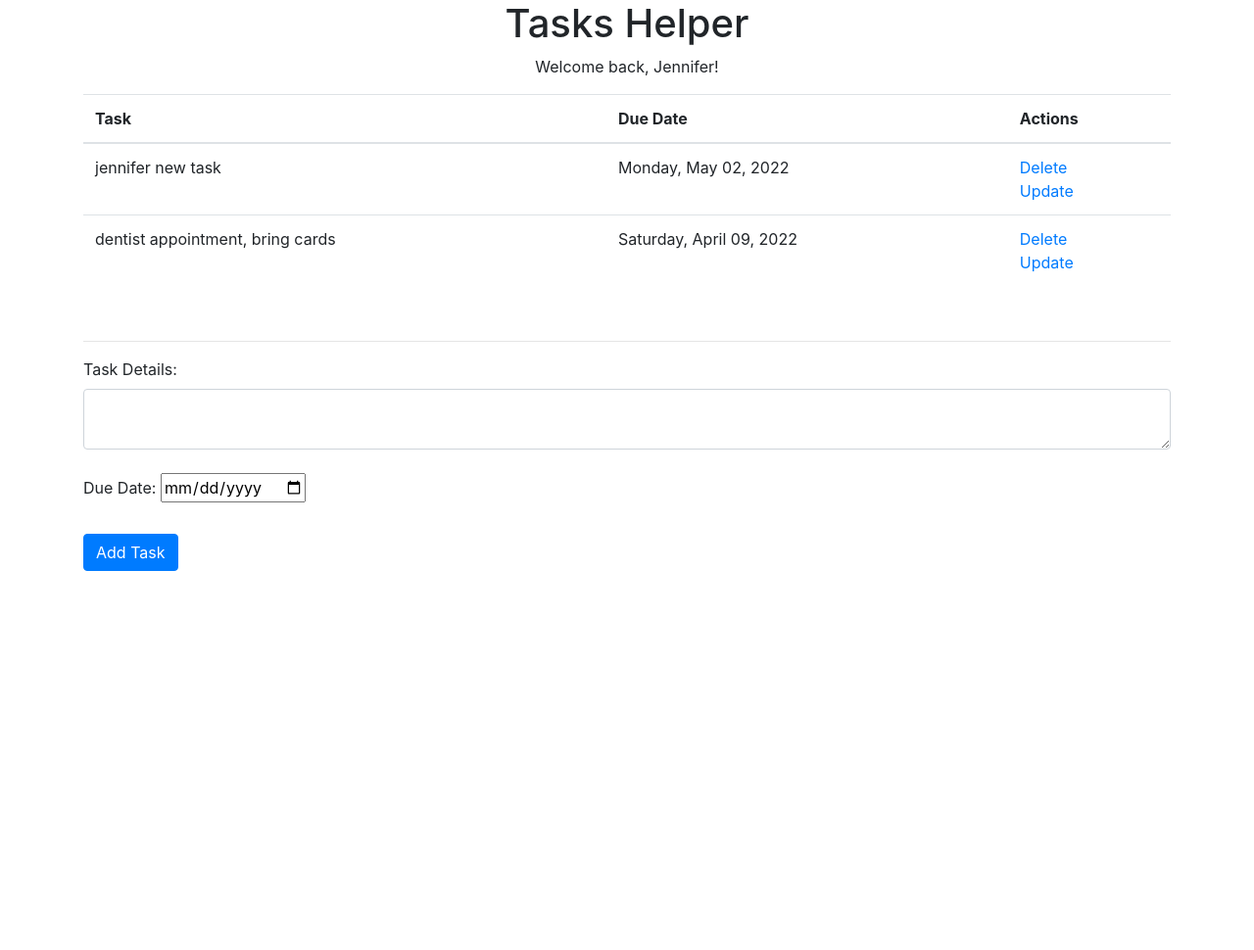
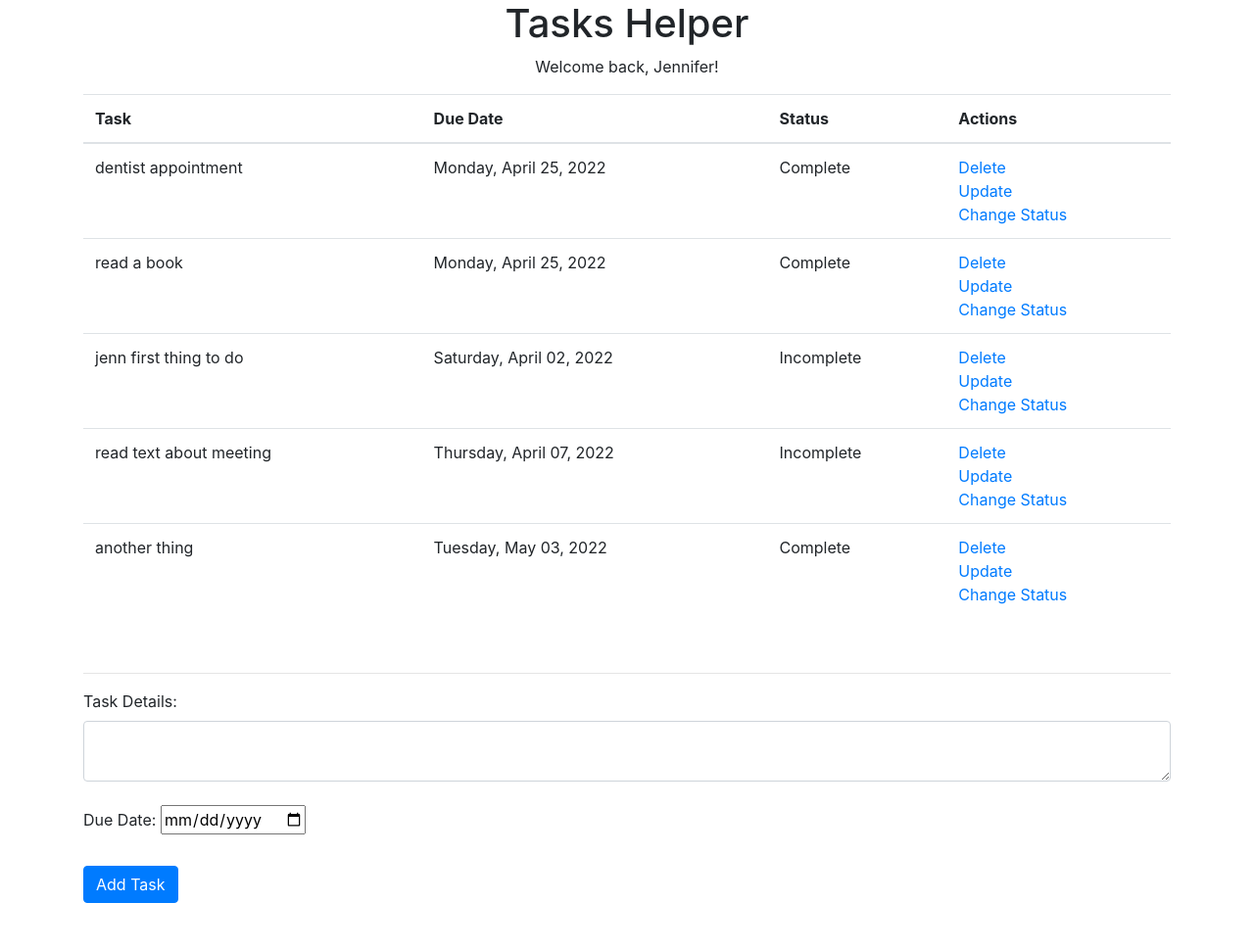
Before and after one commit to jschhie/Events-Assistant, a Flask app: page / in a window 1280 px wide. Shown: the part 56-1026 px from the top of the page at 98% size. Before the commit the page ends 639 px from the top, so only its background shows below. Run offline with Flask 2, Linux system fonts and the light colour scheme; a user stored in the database is signed in; data comes from the database, SQL or seed files in the repository; some libraries are stand-ins or nearby versions.

Commit message:
first commit to update tasks status (in/complete)

```diff
--- a/website/models.py
+++ b/website/models.py
@@ -8,7 +8,7 @@
     content = db.Column(db.String(200), nullable=False)
     due_date = db.Column(db.String(30)) # formatted str date (ex: Tuesday, April 05, 2022)
     user_id = db.Column(db.Integer, db.ForeignKey('user.id'))
-
+    status = db.Column(db.String(30), default="Incomplete") # Complete, Incomplete
 
 
 class User(db.Model, UserMixin):
--- a/website/templates/base.html
+++ b/website/templates/base.html
@@ -88,5 +88,6 @@
             integrity="sha384-JZR6Spejh4U02d8jOt6vLEHfe/JQGiRRSQQxSfFWpi1MquVdAyjUar5+76PVCmYl"
             crossorigin="anonymous"
         ></script>
+
     </body>
 </html>
--- a/website/templates/home.html
+++ b/website/templates/home.html
@@ -21,6 +21,7 @@
       <tr>
         <th> Task </th>
         <th> Due Date </th>
+        <th> Status </th>
         <th> Actions </th>
       </tr>
       </thead>
@@ -29,10 +30,13 @@
           <tr>
             <td> {{ task.content }} </td>
             <td> {{ task.due_date }} </td>
+            <td> {{ task.status }} </td>
             <td>
               <a href="/delete/{{ task.id }}"> Delete </a>
               <br>
               <a href="/update/{{ task.id }}"> Update </a>
+              <br>
+              <a href="/change-status/{{ task.id }}"> Change Status </a>
             </td>
           </tr>
         {% endfor %}
@@ -44,6 +48,7 @@
   <hr>
 
   <form method="POST">
+
     <label for="content"> Task Details:</label>
     <textarea id="content" name="content" class="form-control"></textarea>
 
--- a/website/views.py
+++ b/website/views.py
@@ -69,6 +69,24 @@
 
 
 
+@views.route('/change-status/<int:id>')
+@login_required
+def change_status(id):
+    user_task = Task.query.get(id)
+    try:
+        if user_task.user_id == current_user.id:
+            if user_task.status == "Incomplete":
+                user_task.status = "Complete"
+            else:
+                user_task.status = "Incomplete"
+            db.session.commit()
+            flash('Status updated!', category='success')
+            return redirect('/')
+    except:
+        flash('Error in changing status', category='error')
+
+
+
 @views.route('/update/<int:id>', methods=['POST', 'GET'])
 @login_required
 def update(id):
```
Also changed, not shown: website/templates/update.html (+21 -6 lines), website/tasks_database.db.
